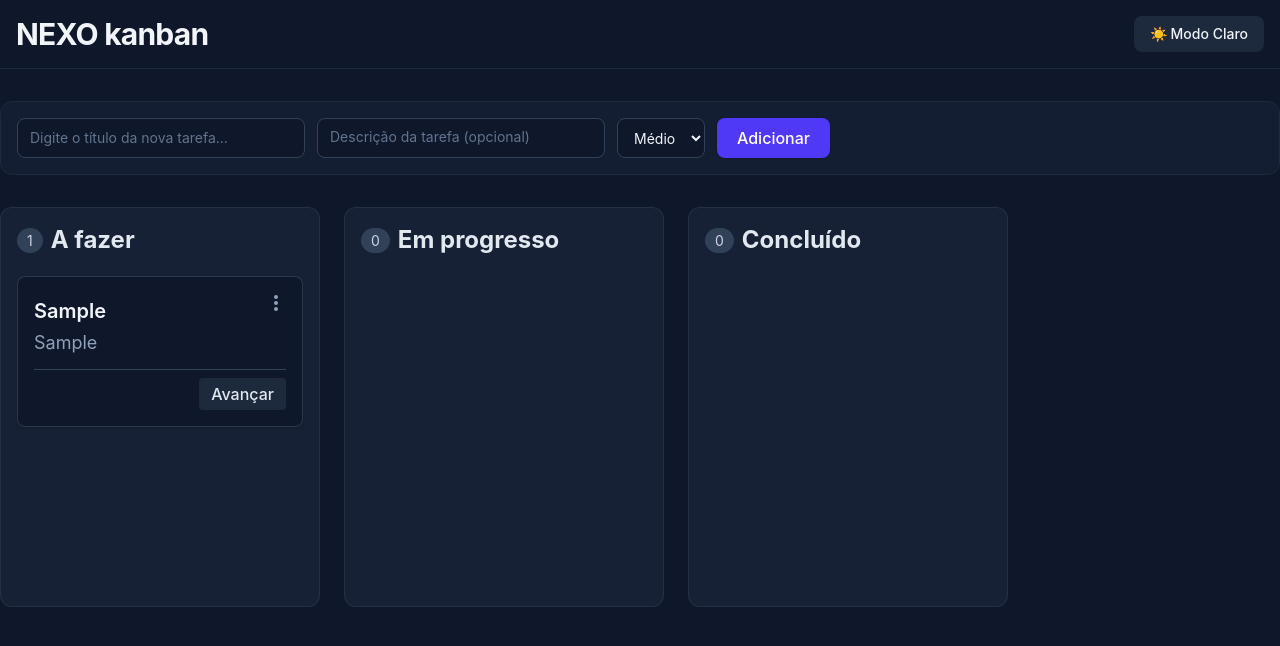
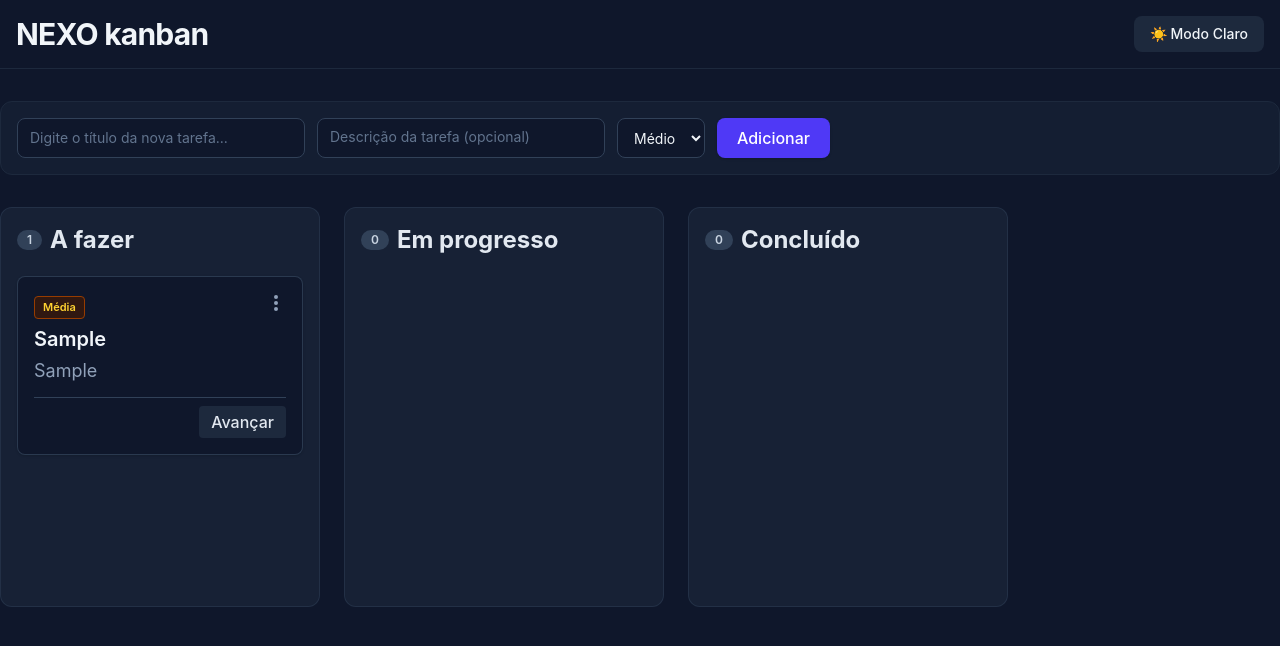
Before and after one commit to felipealvesrodrigues/NEXO, a React (Vite) app: page / in a window 1280 px wide. Both pictures are taken after typing "Sample", "Sample" into the empty fields and a click on the button "Adicionar". Shown: the top 646 px of the page. Built offline with nearby package versions, Linux system fonts and the light colour scheme.

Commit message:
feature de prioridade completa

```diff
--- a/src/App.tsx
+++ b/src/App.tsx
@@ -62,15 +62,25 @@ export default function App() {
     setTasks(tasks.filter((task) => task.id !== id))
   }
 
-  const handleEditTask = (id: number, editTitle: string, editDescription?: string) => {
+  const handleEditTask = (
+    id: number,
+    editTitle: string,
+    editDescription?: string,
+    editPriority?: TaskPriority
+  ) => {
     setTasks(
-      tasks.map((task) => /* percorre as task */
-      task.id === id /* se o id for igual */
-      ? {...task, title: editTitle, description: editDescription } /* muda as info titulo e descrição */
-      : task /* se não, so deixa as tasks do mesmo jeito */
-     )
-    )
-  }
+      tasks.map((task) =>
+        task.id === id
+          ? {
+              ...task,
+              title: editTitle,
+              description: editDescription,
+              ...(editPriority ? { priority: editPriority } : {}),
+            }
+          : task
+      )
+    );
+  };
 
   useEffect(() => {
     localStorage.setItem('nexo_tasks', JSON.stringify(tasks)) /* o stringfy faz o inverso do parse, ele transforma o array de volta em um texto para que ele seja salvo no localStorage */
@@ -129,16 +139,35 @@ export default function App() {
             </Column>
 
             <Column title="Em progresso" count={inProgressTasks.length}>
-            {inProgressTasks.map((task) => ( /* O map pega os itens filtrados pelo filter e converte em um componente de react, uma tarefa de cada vez */
-                <Card key={task.id} title={task.title} description={task.description} id={task.id} status={task.status} onMove={handleMoveTask} onDelete={handleDeleteTask} onEdit={handleEditTask}/>
+              {inProgressTasks.map((task) => (
+                <Card
+                  key={task.id}
+                  title={task.title}
+                  description={task.description}
+                  id={task.id}
+                  status={task.status}
+                  priority={task.priority}
+                  onMove={handleMoveTask}
+                  onDelete={handleDeleteTask}
+                  onEdit={handleEditTask}
+                />
               ))}
             </Column>
 
             <Column title="Concluído" count={doneTasks.length}>
-            {doneTasks
-            .map((task) => (
-              <Card key={task.id} title={task.title} description={task.description} id={task.id} status={task.status} onMove={handleMoveTask} onDelete={handleDeleteTask} onEdit={handleEditTask}/>
-            ))}
+              {doneTasks.map((task) => (
+                <Card
+                  key={task.id}
+                  title={task.title}
+                  description={task.description}
+                  id={task.id}
+                  status={task.status}
+                  priority={task.priority}
+                  onMove={handleMoveTask}
+                  onDelete={handleDeleteTask}
+                  onEdit={handleEditTask}
+                />
+              ))}
             </Column>
           </div>
         </div>
--- a/src/components/Card.tsx
+++ b/src/components/Card.tsx
@@ -14,8 +14,24 @@ interface CardProps {
     id: number,
     editTitle: string,
     editDescription?: string,
-  ) => void; /* A ? é pra deixar opcional */
+    editPriority?: TaskPriority
+  ) => void;
 }
+
+const priorityStyles: Record<TaskPriority, { label: string; classes: string }> = {
+  low: {
+    label: "Baixa",
+    classes: "bg-emerald-100 text-emerald-700 dark:bg-emerald-950/60 dark:text-emerald-300 border-emerald-200 dark:border-emerald-800",
+  },
+  medium: {
+    label: "Média",
+    classes: "bg-amber-100 text-amber-700 dark:bg-amber-950/60 dark:text-amber-300 border-amber-200 dark:border-amber-800",
+  },
+  high: {
+    label: "Alta",
+    classes: "bg-rose-100 text-rose-700 dark:bg-rose-950/60 dark:text-rose-300 border-rose-200 dark:border-rose-800",
+  },
+};
 
 export function Card({
   title,
@@ -27,21 +43,15 @@ export function Card({
   onDelete,
   onEdit,
 }: CardProps) {
-  const [isEditing, setIsEditing] =
-    useState(
-      false,
-    ); /* O isEditing vai servir pra ativar o modo de edição, por padrão ele vem false. Lá em baixo tem a função que deixa ele true */
-  const [editTitle, setEditTitle] =
-    useState(
-      title,
-    ); /* editTitle e o editDescription guardam o que o usuário está digitando */
+  const [isEditing, setIsEditing] = useState(false);
+  const [editTitle, setEditTitle] = useState(title);
   const [editDescription, setEditDescription] = useState(description || "");
-
+  const [editPriority, setEditPriority] = useState<TaskPriority>(priority || "medium");
   const [isMenuOpen, setIsMenuOpen] = useState(false);
 
   const handleSave = () => {
     if (!editTitle.trim()) return; // Não permite salvar se o nome tiver vazio
-    onEdit(id, editTitle, editDescription); // chama a função do App passando o id, o novo titulo e a nova descrição
+    onEdit(id, editTitle, editDescription, editPriority); // chama a função do App passando o id, novo titulo, descrição e prioridade
     setIsEditing(false); //fecha o modo de edição
   };
 
@@ -104,16 +114,35 @@ export function Card({
             placeholder="Descrição"
             className="w-full px-3 py-1.5 bg-slate-50 dark:bg-slate-800 border border-slate-300 dark:border-slate-700 rounded text-sm text-slate-900 dark:text-slate-100 outline-none focus:ring-1 focus:ring-indigo-500 resize-none"
           />
+          <div className="flex items-center gap-2">
+            <span className="text-xs text-slate-500 dark:text-slate-400">Prioridade:</span>
+            <select
+              value={editPriority}
+              onChange={(e) => setEditPriority(e.target.value as TaskPriority)}
+              className="px-2 py-1 bg-slate-50 dark:bg-slate-800 border border-slate-300 dark:border-slate-700 rounded text-xs text-slate-900 dark:text-slate-100 outline-none focus:ring-1 focus:ring-indigo-500 cursor-pointer"
+            >
+              <option value="low">Baixa</option>
+              <option value="medium">Média</option>
+              <option value="high">Alta</option>
+            </select>
+          </div>
           <button
             onClick={handleSave}
-            className="bg-indigo-600 hover:bg-indigo-700 rounded text-white py-[2.3px] transition cursor-pointer w-24 self-center"
+            className="bg-indigo-600 hover:bg-indigo-700 rounded text-white py-1 transition cursor-pointer w-24 self-center text-xs font-medium mt-1"
           >
             Salvar
           </button>
         </div>
       ) : (
         <div className="pr-6">
-          <p className="text-xl font-semibold text-slate-800 dark:text-slate-100 mt-1 ">
+          {priority && (
+            <span
+              className={`inline-block px-2 py-0.5 text-[11px] font-semibold rounded border mb-1.5 ${priorityStyles[priority].classes}`}
+            >
+              {priorityStyles[priority].label}
+            </span>
+          )}
+          <p className="text-xl font-semibold text-slate-800 dark:text-slate-100">
             {title}
           </p>
           {description && (
--- a/src/components/Column.tsx
+++ b/src/components/Column.tsx
@@ -10,12 +10,12 @@ export function Column({ title, children, count }: ColumnProps) {
   return (
     <div className="bg-slate-200/60 dark:bg-slate-800/60 rounded-xl p-4 w-80 min-h-100 border border-slate-300/50 dark:border-slate-700/50 flex flex-col gap-3">
       <div className="flex items-center">
-          {count !== undefined && (
-            <span className="flex items-center justify-center mb-2 mr-2 px-2.5 py-0.5 text-[14px] font-sbold rounded-full bg-slate-700/30 dark:bg-slate-700 text-slate-700 dark:text-slate-300 ">
-              {count}
-            </span>
-          )}
-          <h2 className="text-2xl text-slate-700 dark:text-slate-200 mb-2 font-bold">
+        {count !== undefined && (
+          <span className="flex items-center justify-center mb-2 mr-2 px-2.5 py-0.5 text-xs font-semibold rounded-full bg-slate-700/30 dark:bg-slate-700 text-slate-700 dark:text-slate-300">
+            {count}
+          </span>
+        )}
+        <h2 className="text-2xl text-slate-700 dark:text-slate-200 mb-2 font-bold">
           {title}
         </h2>
       </div>
```
